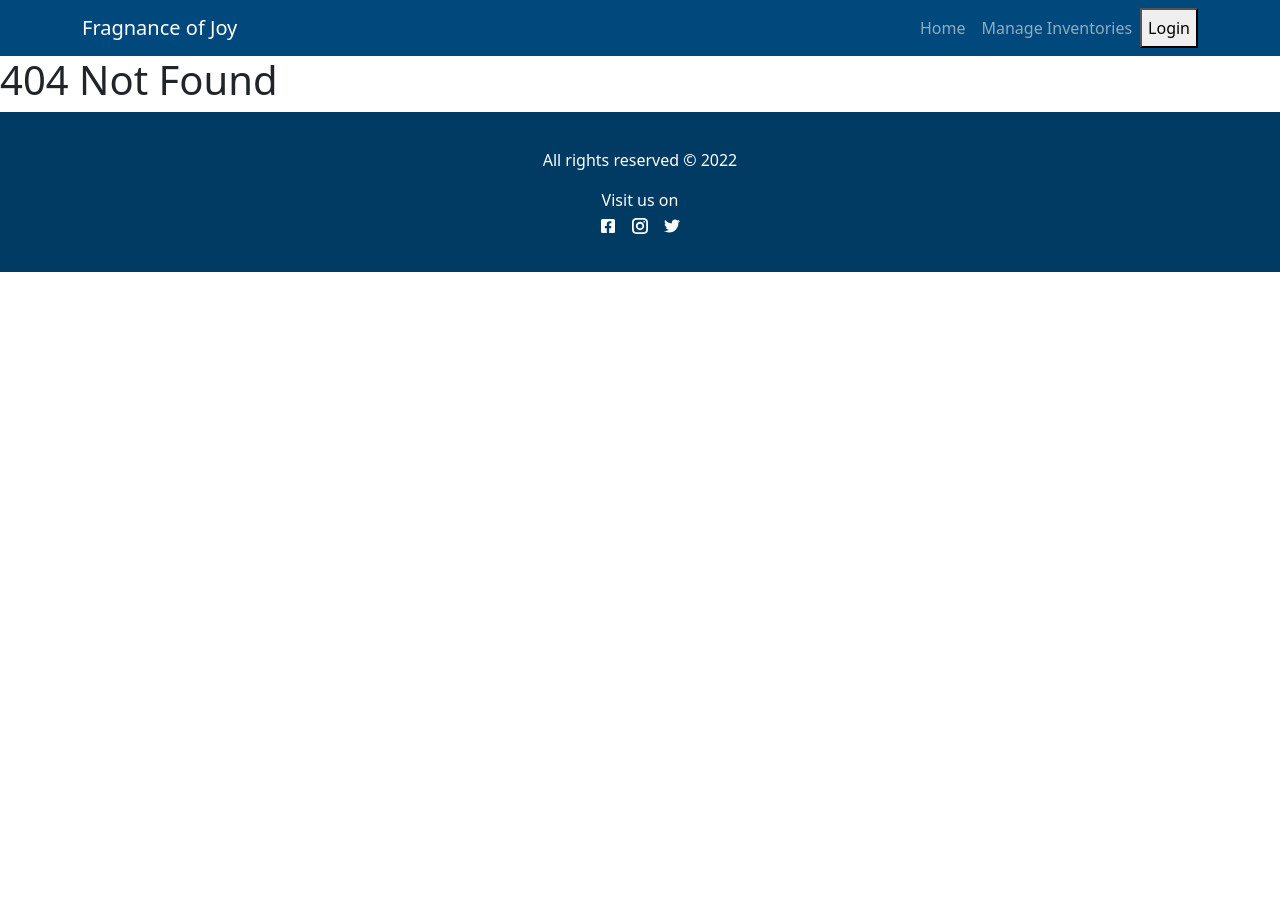
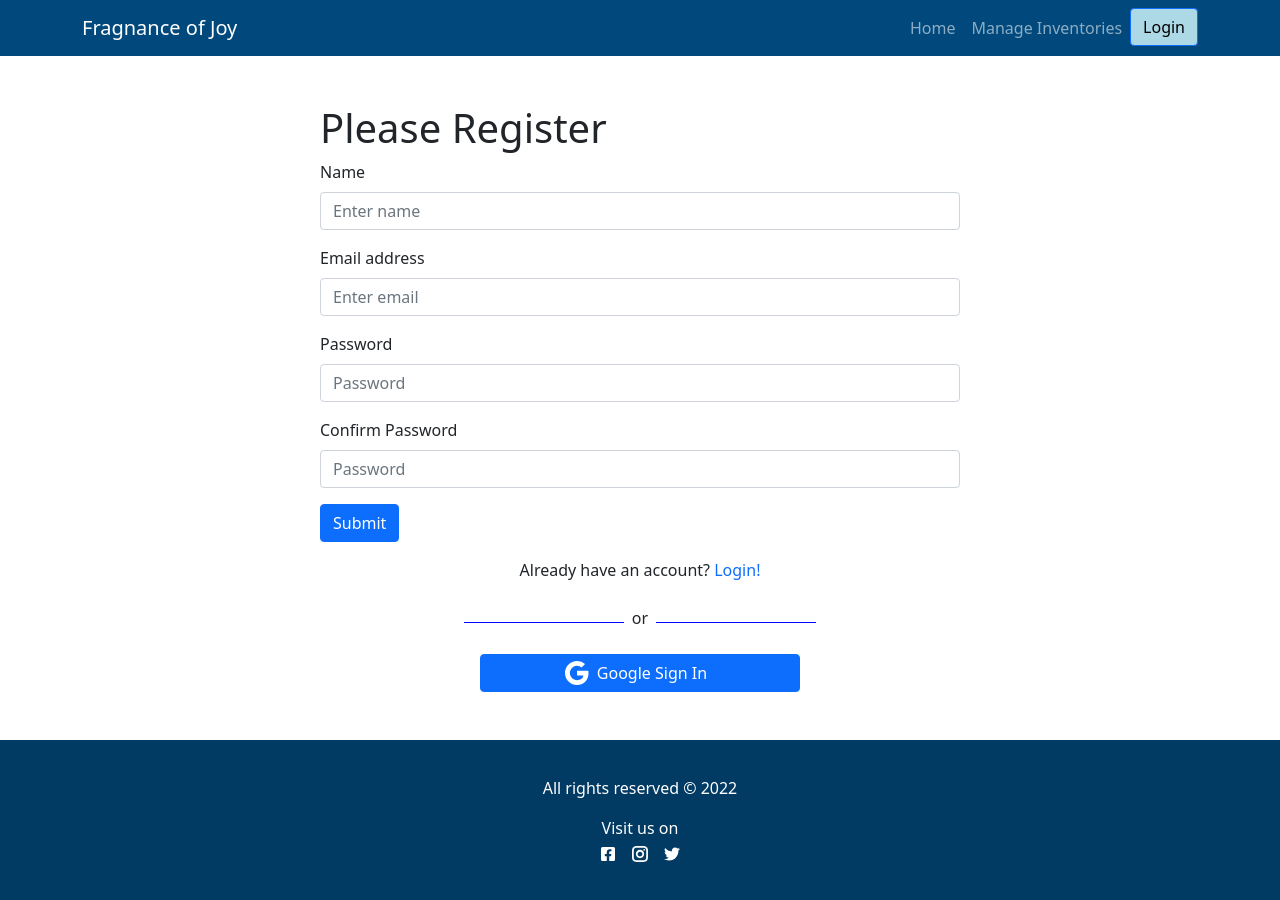
Before and after one commit to Ety-Biswangri/fragrance-of-joy-client-side, a React (Create React App) app: page /register in a window 1280 px wide. Before the commit this address had no page. Before the commit the page ends 800 px from the top, so only its background shows below. Built offline with nearby package versions, Linux system fonts and the light colour scheme; no server answers.

Commit message:
navbar updated

```diff
--- a/package.json
+++ b/package.json
@@ -12,6 +12,7 @@
     "react-bootstrap": "^2.3.1",
     "react-dom": "^18.1.0",
     "react-firebase-hooks": "^5.0.3",
+    "react-hook-form": "^7.30.0",
     "react-icons": "^4.3.1",
     "react-router-dom": "^6.3.0",
     "react-scripts": "5.0.1",
--- a/src/App.js
+++ b/src/App.js
@@ -6,6 +6,11 @@ import 'bootstrap/dist/css/bootstrap.min.css';
 import Home from './components/HomePage/Home/Home';
 import NotFound from './components/NotFound/NotFound';
 import ManageInventories from './components/ManageInventories/ManageInventories';
+import Login from './components/Login/Login/Login';
+import Registration from './components/Login/Registration/Registration';
+import AddItems from './components/AddItems/AddItems';
+import ManageItems from './components/ManageItems/ManageItems';
+import MyItems from './components/MyItems/MyItems';
 
 
 function App() {
@@ -16,6 +21,11 @@ function App() {
         <Route path='/' element={<Home></Home>}></Route>
         <Route path='/home' element={<Home></Home>}></Route>
         <Route path='/manageInventories' element={<ManageInventories></ManageInventories>}></Route>
+        <Route path='/login' element={<Login></Login>} ></Route>
+        <Route path='/register' element={<Registration></Registration>}></Route>
+        <Route path='/myItems' element={<MyItems></MyItems>}></Route>
+        <Route path='/addItems' element={<AddItems></AddItems>}></Route>
+        <Route path='/manageItems' element={<ManageItems></ManageItems>}></Route>
         <Route path='*' element={<NotFound></NotFound>}></Route>
       </Routes>
       <Footer></Footer>
--- /dev/null
+++ b/src/components/AddItems/AddItems.js
@@ -0,0 +1,11 @@
+import React from 'react';
+
+const AddItems = () => {
+    return (
+        <div>
+            <h1>Add Items after login</h1>
+        </div>
+    );
+};
+
+export default AddItems;
--- /dev/null
+++ b/src/components/Login/Login/Login.js
@@ -0,0 +1,77 @@
+import React, { useState } from 'react';
+import { Button, Form } from 'react-bootstrap';
+import { useSignInWithEmailAndPassword } from 'react-firebase-hooks/auth';
+import { Link, useNavigate } from 'react-router-dom';
+import auth from '../../../firebase.init';
+import SocialLogin from '../SocialLogin/SocialLogin';
+import Loading from '../../SharedPage/Loading/Loading';
+
+const Login = () => {
+    const [email, setEmail] = useState('');
+    const [password, setPassword] = useState('');
+    const [
+        signInWithEmailAndPassword,
+        user,
+        loading,
+        error,
+    ] = useSignInWithEmailAndPassword(auth);
+    const navigate = useNavigate();
+
+    const handleEmailChange = event => {
+        setEmail(event.target.value);
+    }
+
+    const handlePasswordChange = event => {
+        setPassword(event.target.value);
+    }
+
+    const handleLogin = event => {
+        event.preventDefault();
+        signInWithEmailAndPassword(email, password);
+    }
+
+    let errorMessage;
+    if (error) {
+        errorMessage = <p className='text-danger text-center'>{error?.message}</p>
+    }
+
+    if (loading) {
+        return <Loading></Loading>
+    }
+
+    if (user) {
+        navigate('/home');
+    }
+
+    return (
+        <div className='w-50 mx-auto my-5'>
+            <h1>Please Login</h1>
+            <Form onSubmit={handleLogin}>
+                <Form.Group className="mb-3" controlId="formBasicEmail">
+                    <Form.Label>Email address</Form.Label>
+                    <Form.Control type="email" placeholder="Enter email" required onChange={handleEmailChange} />
+                </Form.Group>
+
+                <Form.Group className="mb-3" controlId="formBasicPassword">
+                    <Form.Label>Password</Form.Label>
+                    <Form.Control type="password" placeholder="Password" required onChange={handlePasswordChange} />
+                </Form.Group>
+
+                <Button variant="primary" type="submit">
+                    Submit
+                </Button>
+            </Form>
+            {errorMessage}
+
+            <p className='mt-3 text-center'>Don't have an account? <Link to="/register" className='text-decoration-none'> Create an account!</Link></p>
+
+            <p className='mt-3 text-center'>Forget Password? <button className='btn btn-link text-decoration-none'> Reset Password</button></p>
+
+            <div>
+                <SocialLogin></SocialLogin>
+            </div>
+        </div>
+    );
+};
+
+export default Login;
--- /dev/null
+++ b/src/components/Login/Registration/Registration.js
@@ -0,0 +1,96 @@
+import React, { useState } from 'react';
+import { Button, Form } from 'react-bootstrap';
+import { Link, useNavigate } from 'react-router-dom';
+import SocialLogin from '../SocialLogin/SocialLogin';
+import { useCreateUserWithEmailAndPassword } from 'react-firebase-hooks/auth';
+import auth from '../../../firebase.init';
+import { createUserWithEmailAndPassword } from 'firebase/auth';
+import Loading from '../../SharedPage/Loading/Loading';
+
+const Registration = () => {
+    const [name, setName] = useState('');
+    const [email, setEmail] = useState('');
+    const [password, setPassword] = useState('');
+    const [confirmPassword, setConfirmPassword] = useState('');
+    const [
+        createUserWithEmailAndPassword,
+        user,
+        loading,
+        error,
+    ] = useCreateUserWithEmailAndPassword(auth);
+    const navigate = useNavigate();
+
+    const handleNameChange = event => {
+        setName(event.target.value);
+    }
+
+    const handleEmailChange = event => {
+        setEmail(event.target.value);
+    }
+
+    const handlePasswordChange = event => {
+        setPassword(event.target.value);
+    }
+
+    const handleConfirmPasswordChange = event => {
+        setConfirmPassword(event.target.value);
+    }
+
+    const handleRegister = event => {
+        event.preventDefault();
+        createUserWithEmailAndPassword(email, password);
+    }
+
+    let errorMessage;
+    if (error) {
+        errorMessage = <p className='text-danger text-center'>{error?.message}</p>
+    }
+
+    if (loading) {
+        return <Loading></Loading>
+    }
+
+    if (user) {
+        navigate('/home');
+    }
+
+    return (
+        <div className='w-50 mx-auto my-5'>
+            <h1>Please Register</h1>
+            <Form onSubmit={handleRegister}>
+                <Form.Group className="mb-3" controlId="formBasicName">
+                    <Form.Label>Name</Form.Label>
+                    <Form.Control type="text" placeholder="Enter name" required onChange={handleNameChange} />
+                </Form.Group>
+
+                <Form.Group className="mb-3" controlId="formBasicEmail">
+                    <Form.Label>Email address</Form.Label>
+                    <Form.Control type="email" placeholder="Enter email" required onChange={handleEmailChange} />
+                </Form.Group>
+
+                <Form.Group className="mb-3" controlId="formBasicPassword">
+                    <Form.Label>Password</Form.Label>
+                    <Form.Control type="password" placeholder="Password" required onChange={handlePasswordChange} />
+                </Form.Group>
+
+                <Form.Group className="mb-3" controlId="formBasicPassword">
+                    <Form.Label>Confirm Password</Form.Label>
+                    <Form.Control type="password" placeholder="Password" required onChange={handleConfirmPasswordChange} />
+                </Form.Group>
+
+                <Button variant="primary" type="submit">
+                    Submit
+                </Button>
+            </Form>
+            {errorMessage}
+
+            <p className='mt-3 text-center'>Already have an account? <Link to="/login" className='text-decoration-none'>Login!</Link></p>
+
+            <div>
+                <SocialLogin></SocialLogin>
+            </div>
+        </div>
+    );
+};
+
+export default Registration;
--- /dev/null
+++ b/src/components/Login/SocialLogin/SocialLogin.js
@@ -0,0 +1,24 @@
+import React from 'react';
+import { Button } from 'react-bootstrap';
+import { BsGoogle } from 'react-icons/bs';
+
+const SocialLogin = () => {
+    return (
+        <div>
+            <div className='d-flex align-items-center justify-content-center'>
+                <div style={{ height: "1px", backgroundColor: "blue" }} className='w-25'></div>
+                <p className='mt-2 px-2'>or</p>
+                <div style={{ height: "1px", backgroundColor: "blue" }} className='w-25'></div>
+            </div>
+
+            <div>
+                <Button className='btn w-50 d-flex justify-content-center align-items-center mx-auto my-2'>
+                    <BsGoogle className='fs-4'></BsGoogle>
+                    <span className='px-2'>Google Sign In</span>
+                </Button>
+            </div>
+        </div>
+    );
+};
+
+export default SocialLogin;
--- a/src/components/ManageInventories/ManageInventories.js
+++ b/src/components/ManageInventories/ManageInventories.js
@@ -29,6 +29,9 @@ const ManageInventories = () => {
                                 </Card.Text>
 
                                 <Button variant="primary">Update</Button>
+                                <span className='ms-3'>
+                                    <Button variant="danger">Delete</Button>
+                                </span>
                             </Card.Body>
                         </Card>
                     </Container>)
--- /dev/null
+++ b/src/components/ManageItems/ManageItems.js
@@ -0,0 +1,11 @@
+import React from 'react';
+
+const ManageItems = () => {
+    return (
+        <div>
+            <h1>Manage Items after login</h1>
+        </div>
+    );
+};
+
+export default ManageItems;
--- /dev/null
+++ b/src/components/MyItems/MyItems.js
@@ -0,0 +1,11 @@
+import React from 'react';
+
+const MyItems = () => {
+    return (
+        <div>
+            <h1>My Items after login</h1>
+        </div>
+    );
+};
+
+export default MyItems;
--- a/src/components/SharedPage/Header/Header.js
+++ b/src/components/SharedPage/Header/Header.js
@@ -1,9 +1,14 @@
+import { signOut } from 'firebase/auth';
 import React from 'react';
-import { Container, Nav, Navbar } from 'react-bootstrap';
+import { Button, Container, Nav, Navbar } from 'react-bootstrap';
+import { useAuthState } from 'react-firebase-hooks/auth';
 import { Link } from 'react-router-dom';
+import auth from '../../../firebase.init';
 
 const Header = () => {
+    const [user, loading, error] = useAuthState(auth);
     return (
+        <>
             <Navbar collapseOnSelect expand="lg" variant="dark" sticky="top" style={{
                 backgroundColor: "#01497c"
             }}>
@@ -14,13 +19,31 @@ const Header = () => {
 
                         <Nav className="ms-auto">
                             <Nav.Link as={Link} to="/home">Home</Nav.Link>
+
                             <Nav.Link as={Link} to="/manageInventories">Manage Inventories</Nav.Link>
-                        <button>Login</button>
+
+                            {
+                                user
+                                    ?
+                                    <>
+                                        <Nav.Link as={Link} to="/myItems">My Items</Nav.Link>
+
+                                        <Nav.Link as={Link} to="/addItems">Add Items</Nav.Link>
+
+                                        <Nav.Link as={Link} to="/manageItems">Manage Items</Nav.Link>
+
+                                        <Button style={{ backgroundColor: "lightblue", color: "black" }} onClick={() => signOut(auth)}>Log Out</Button>
+                                    </>
+                                    :
+                                    <Link to="/login"><Button style={{ backgroundColor: "lightblue", color: "black" }}>Login</Button></Link>
+                            }
+
                         </Nav>
 
                     </Navbar.Collapse>
                 </Container>
             </Navbar >
+        </>
     );
 };
 
--- /dev/null
+++ b/src/components/SharedPage/Loading/Loading.js
@@ -0,0 +1,13 @@
+import React from 'react';
+
+const Loading = () => {
+    return (
+        <div style={{ minHeight: "75vh" }} className="d-flex align-items-center justify-content-center">
+            <div>
+                <p className='text-center text-primary fw-bold fs-3'>Loading...</p>
+            </div>
+        </div>
+    );
+};
+
+export default Loading;
```
Also changed, not shown: 1 other file (tests, documents, lock files or other folders). Lines whose indentation alone changed are shown as unchanged.
